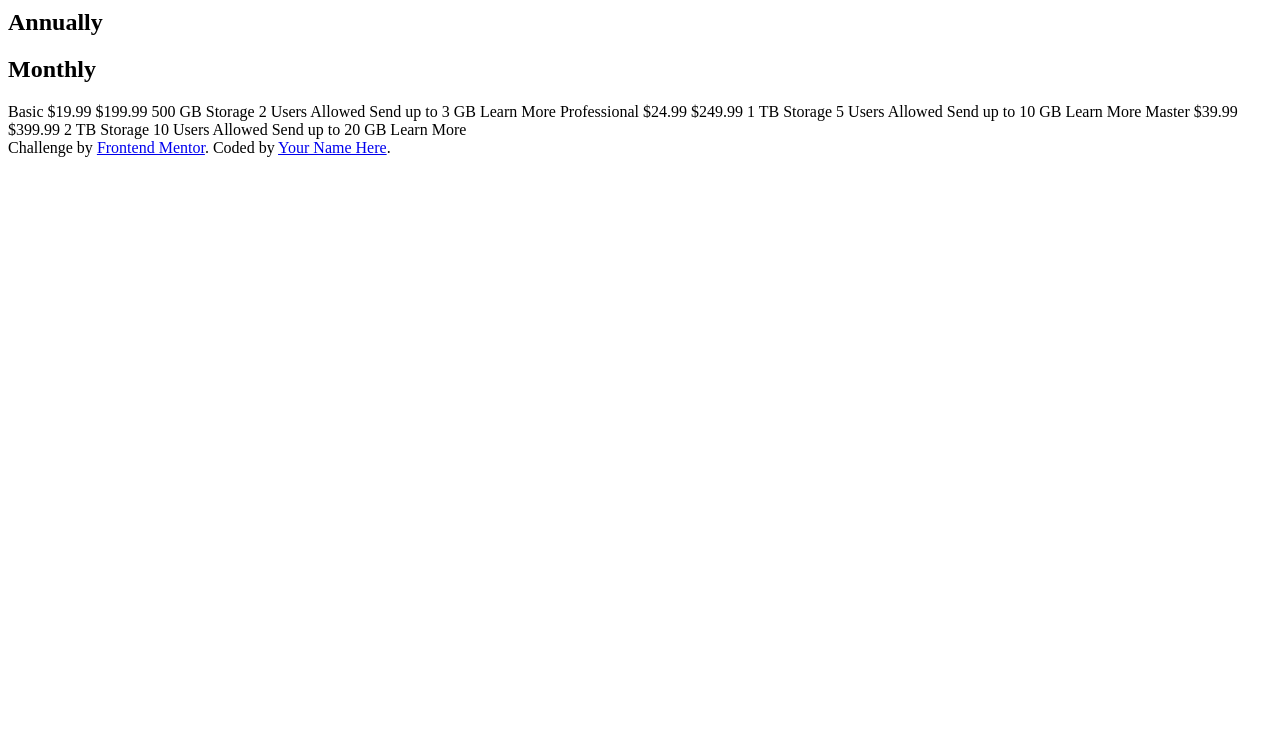
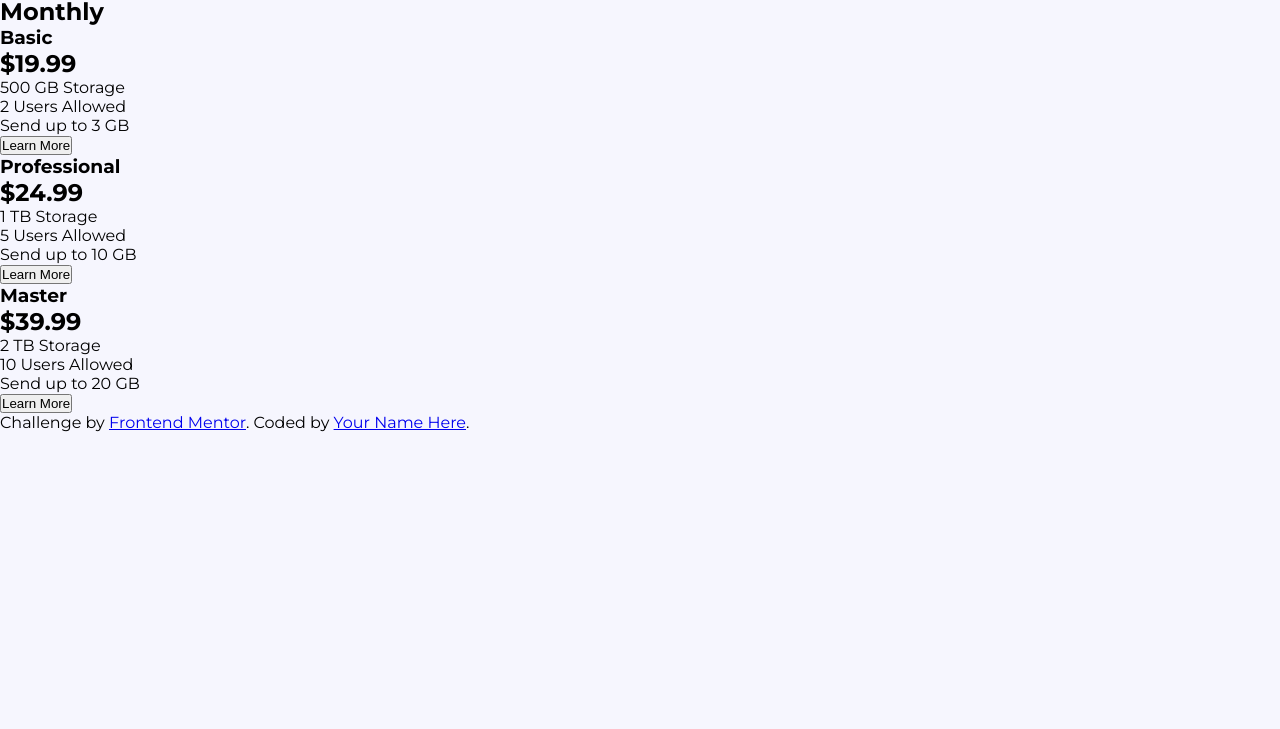
Before and after one commit to Chimoneg27/Pricing-Component, a plain HTML site: page index.html in a window 1280 px wide. Shown: the part 71-800 px from the top of the page. Drawn offline with Linux system fonts and the light colour scheme.

Commit message:
add styles to body

```diff
--- a/index.html
+++ b/index.html
@@ -20,29 +20,45 @@
       <h2>Monthly</h2>
     </div>
 
-    Basic
-    &dollar;19.99
-    &dollar;199.99
-    500 GB Storage
-    2 Users Allowed
-    Send up to 3 GB
-    Learn More
+    <div class="cards">
+      <h3>Basic</h3>
 
-    Professional
-    &dollar;24.99
-    &dollar;249.99
-    1 TB Storage
-    5 Users Allowed
-    Send up to 10 GB
-    Learn More
+      <h2>&dollar;19.99</h2>
+      <!-- &dollar;199.99 -->
+       <ul>
+        <li>500 GB Storage</li>
+        <li>2 Users Allowed</li>
+        <li>Send up to 3 GB</li>
+       </ul>
+       <button>Learn More</button>
 
-    Master
-    &dollar;39.99
-    &dollar;399.99
-    2 TB Storage
-    10 Users Allowed
-    Send up to 20 GB
-    Learn More
+    </div>
+
+    <div class="cards">
+      <h3>Professional</h3>
+
+      <h2>&dollar;24.99</h2>
+      <!-- &dollar;249.99 -->
+       <ul>
+        <li>1 TB Storage</li>
+        <li>5 Users Allowed</li>
+        <li>Send up to 10 GB</li>
+       </ul>
+       <button>Learn More</button>
+    </div>
+
+    <div class="cards">
+      <h3>Master</h3>
+
+      <h2>&dollar;39.99</h2>
+      <!-- &dollar;399.99 -->
+       <ul>
+        <li>2 TB Storage</li>
+        <li>10 Users Allowed</li>
+        <li>Send up to 20 GB</li>
+       </ul>
+       <button>Learn More</button>
+    </div>
   </div>
 
 
--- a/styles/mobile.css
+++ b/styles/mobile.css
@@ -1,5 +1,10 @@
 @import url('https://fonts.googleapis.com/css2?family=Montserrat:ital,wght@0,100..900;1,100..900&display=swap');
 
+* {
+    margin: 0;
+    padding: 0;
+    box-sizing: border-box;
+}
 /* - Linear Gradient: hsl(236, 72%, 79%) to hsl(237, 63%, 64%) */
 :root {
     --Very-Light-Grayish-Blue: hsl(240, 78%, 98%);
@@ -7,3 +12,8 @@
     --Grayish-Blue: hsl(233, 13%, 49%);
     --Dark-Grayish-Blue: hsl(232, 13%, 33%);
 }
+
+body {
+    font-family: 'Montserrat', sans-serif;
+    background-color: var(--Very-Light-Grayish-Blue);
+}
```
